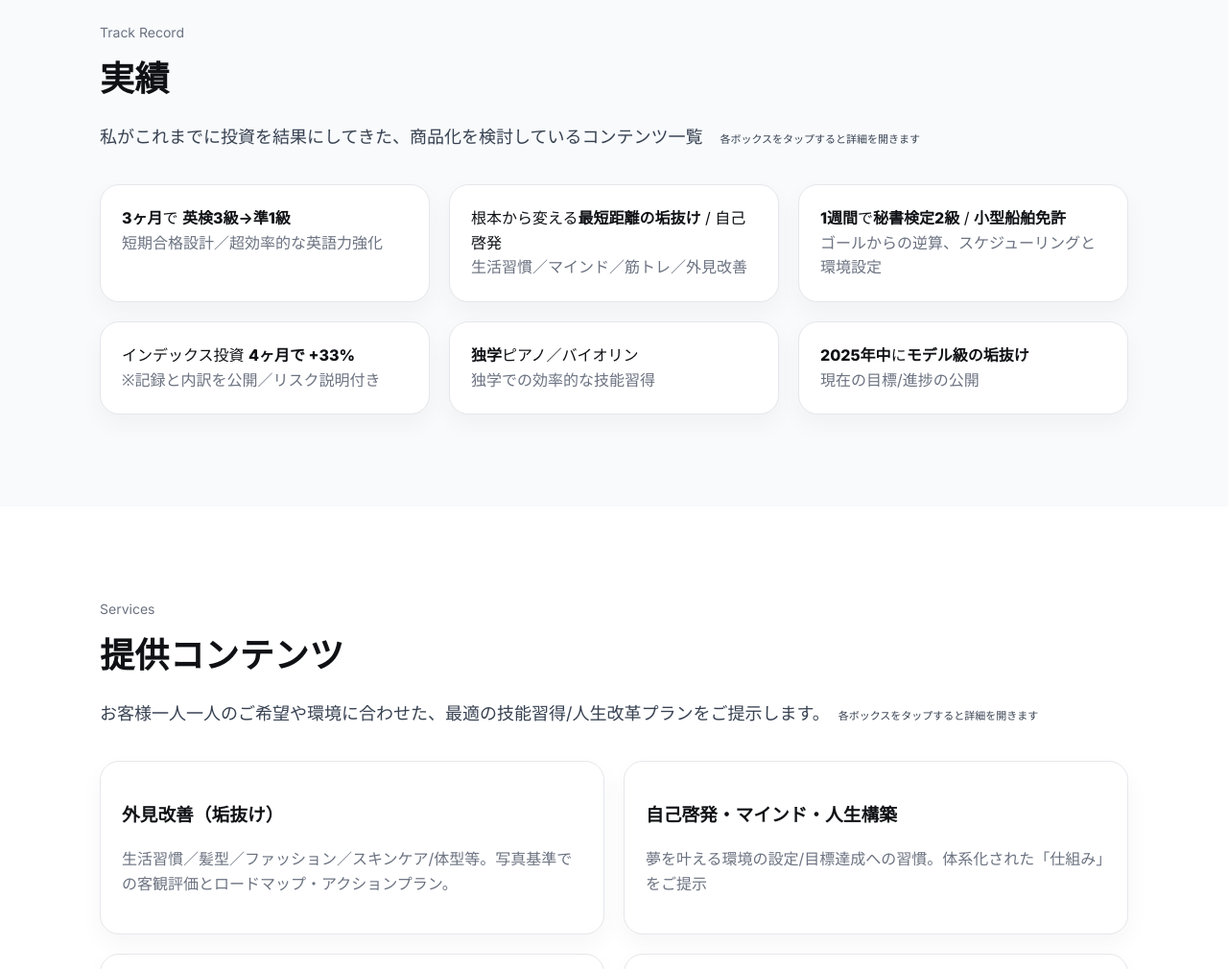
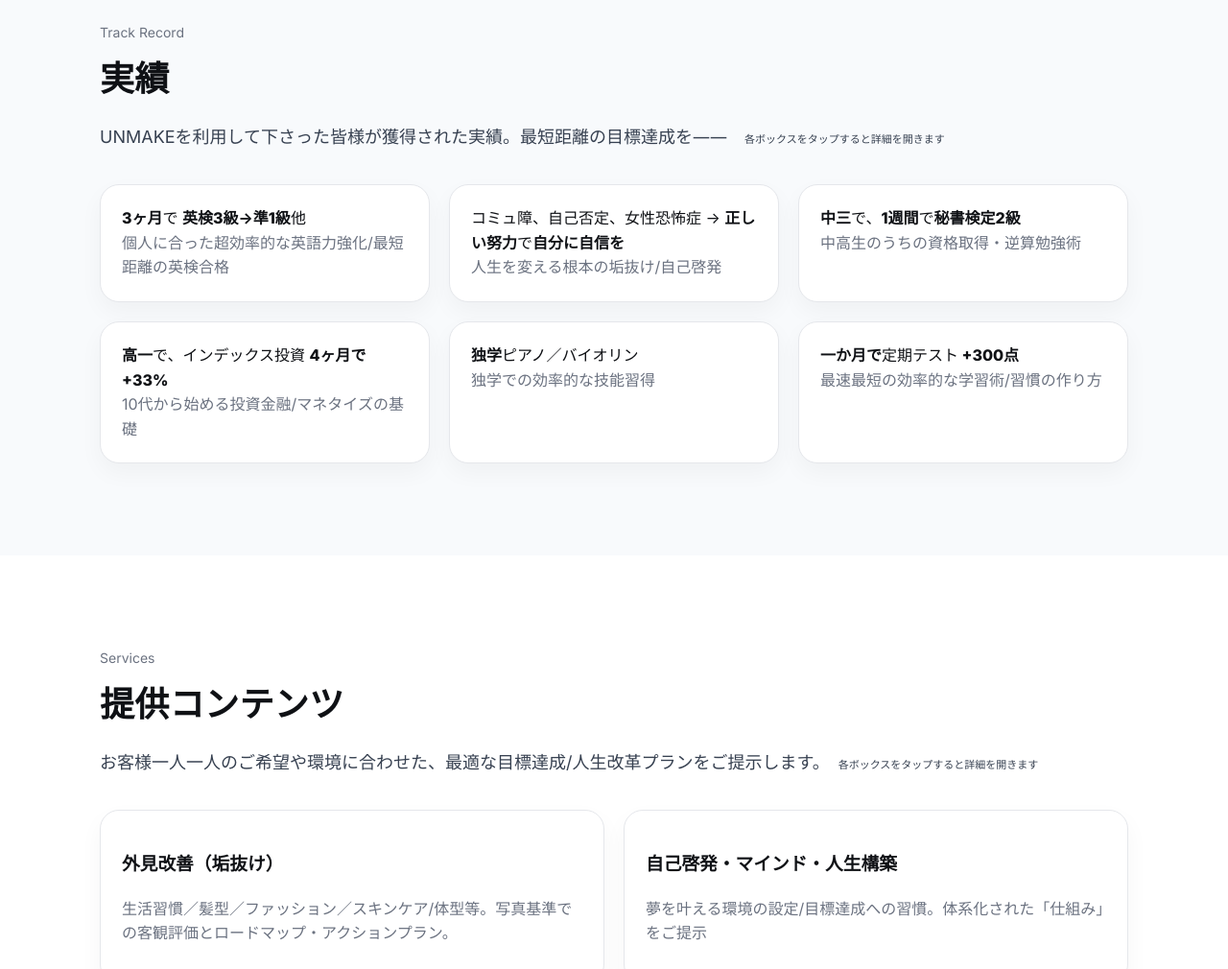
Before and after one commit to togold194/UNMAKE-main, a plain HTML site: page index.html in a window 1280 px wide. Shown: the part 1440-2450 px from the top of the page at 96% size. Drawn offline with Linux system fonts and the light colour scheme.

Commit message:
Update index.html

```diff
--- a/index.html
+++ b/index.html
@@ -119,26 +119,26 @@
       <div class="container">
         <div class="section-hint">Track Record</div>
         <h2>実績</h2>
-        <p class="lead">私がこれまでに投資を結果にしてきた、商品化を検討しているコンテンツ一覧　<span style="font-size:11px;">各ボックスをタップすると詳細を開きます</span></p>
+        <p class="lead">UNMAKEを利用して下さった皆様が獲得された実績。最短距離の目標達成を――　<span style="font-size:11px;">各ボックスをタップすると詳細を開きます</span></p>
         <div class="spacer"></div>
         <div class="grid cols-3">
           <a class="card" href="track/eiken.html" style="display:block">
-            <strong>3ヶ月</strong>で <strong>英検3級→準1級</strong><br><span class="muted">短期合格設計／超効率的な英語力強化</span>
+            <strong>3ヶ月</strong>で <strong>英検3級→準1級</strong>他<br><span class="muted">個人に合った超効率的な英語力強化/最短距離の英検合格</span>
           </a>
           <a class="card" href="track/lookmax.html" style="display:block">
-            根本から変える<strong>最短距離の垢抜け</strong> / 自己啓発<br><span class="muted">生活習慣／マインド／筋トレ／外見改善</span>
+            コミュ障、自己否定、女性恐怖症 → <strong>正しい努力</strong>で<strong>自分に自信を</strong><br><span class="muted">人生を変える根本の垢抜け/自己啓発</span>
           </a>
           <a class="card" href="track/secretary-boat.html" style="display:block">
-            <strong>1週間</strong>で<strong>秘書検定2級</strong> / <strong>小型船舶免許</strong><br><span class="muted">ゴールからの逆算、スケジューリングと環境設定</span>
+            <strong>中三</strong>で、<strong>1週間</strong>で<strong>秘書検定2級</strong><br><span class="muted">中高生のうちの資格取得・逆算勉強術</span>
           </a>
           <a class="card" href="track/index-invest.html" style="display:block">
-            インデックス投資 <strong>4ヶ月で +33%</strong><br><span class="muted">※記録と内訳を公開／リスク説明付き</span>
+            <strong>高一</strong>で、インデックス投資 <strong>4ヶ月で +33%</strong><br><span class="muted">10代から始める投資金融/マネタイズの基礎</span>
           </a>
           <a class="card" href="track/music-self.html" style="display:block">
             <strong>独学</strong>ピアノ／バイオリン<br><span class="muted">独学での効率的な技能習得</span>
           </a>
           <a class="card" href="track/model-2025.html" style="display:block">
-            <strong>2025年中</strong>に<strong>モデル級の垢抜け</strong><br><span class="muted">現在の目標/進捗の公開</span>
+            <strong>一か月で</strong>定期テスト<strong> +300点</strong><br><span class="muted">最速最短の効率的な学習術/習慣の作り方</span>
           </a>
         </div>
       </div>
@@ -149,7 +149,7 @@
       <div class="container">
         <div class="section-hint">Services</div>
         <h2>提供コンテンツ</h2>
-        <p class="lead">お客様一人一人のご希望や環境に合わせた、最適の技能習得/人生改革プランをご提示します。　<span style="font-size:11px;">各ボックスをタップすると詳細を開きます</span></p>
+        <p class="lead">お客様一人一人のご希望や環境に合わせた、最適な目標達成/人生改革プランをご提示します。　<span style="font-size:11px;">各ボックスをタップすると詳細を開きます</span></p>
         <div class="spacer"></div>
         <div class="grid cols-2">
           <a class="card" href="services/lookmax.html" style="display:block">
```
